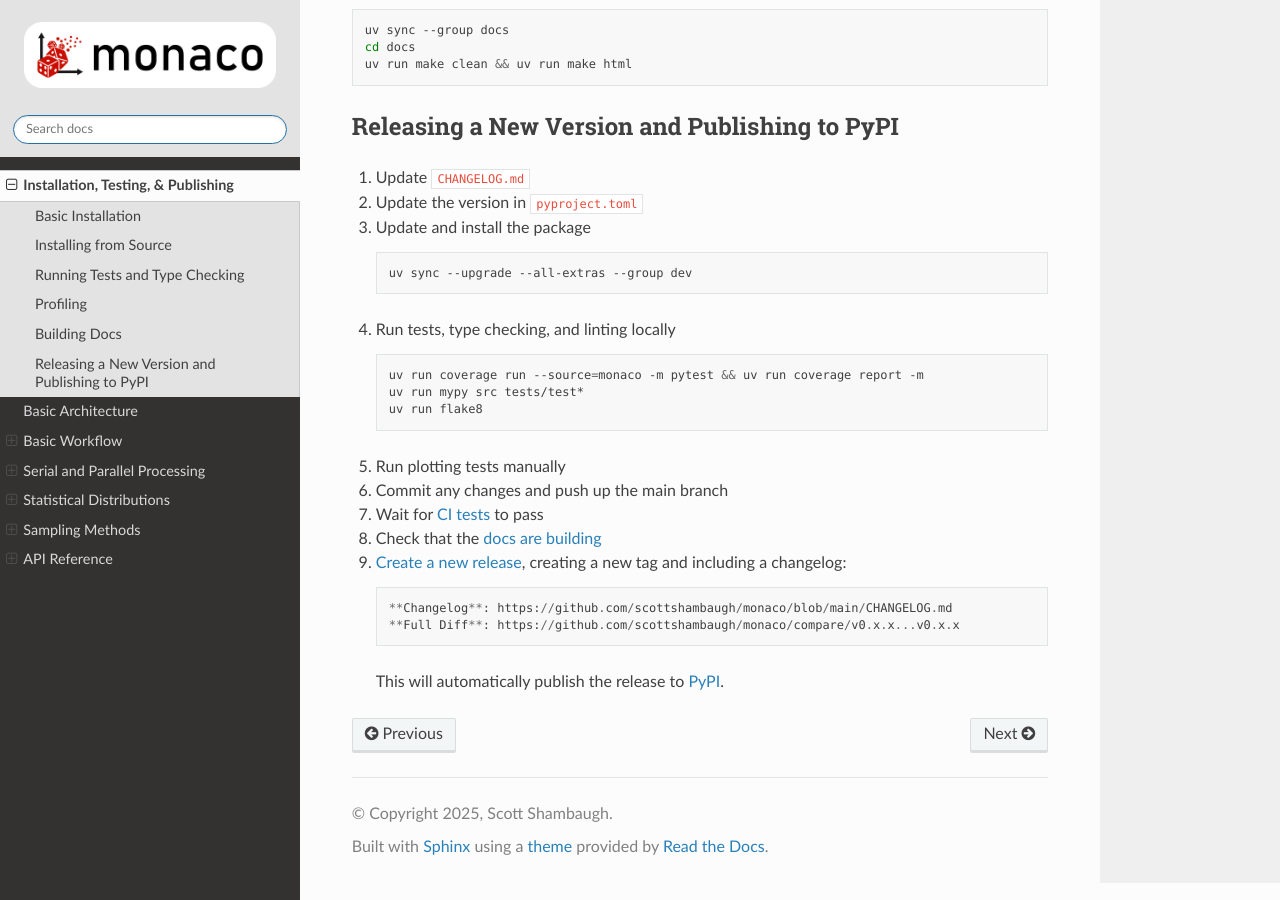
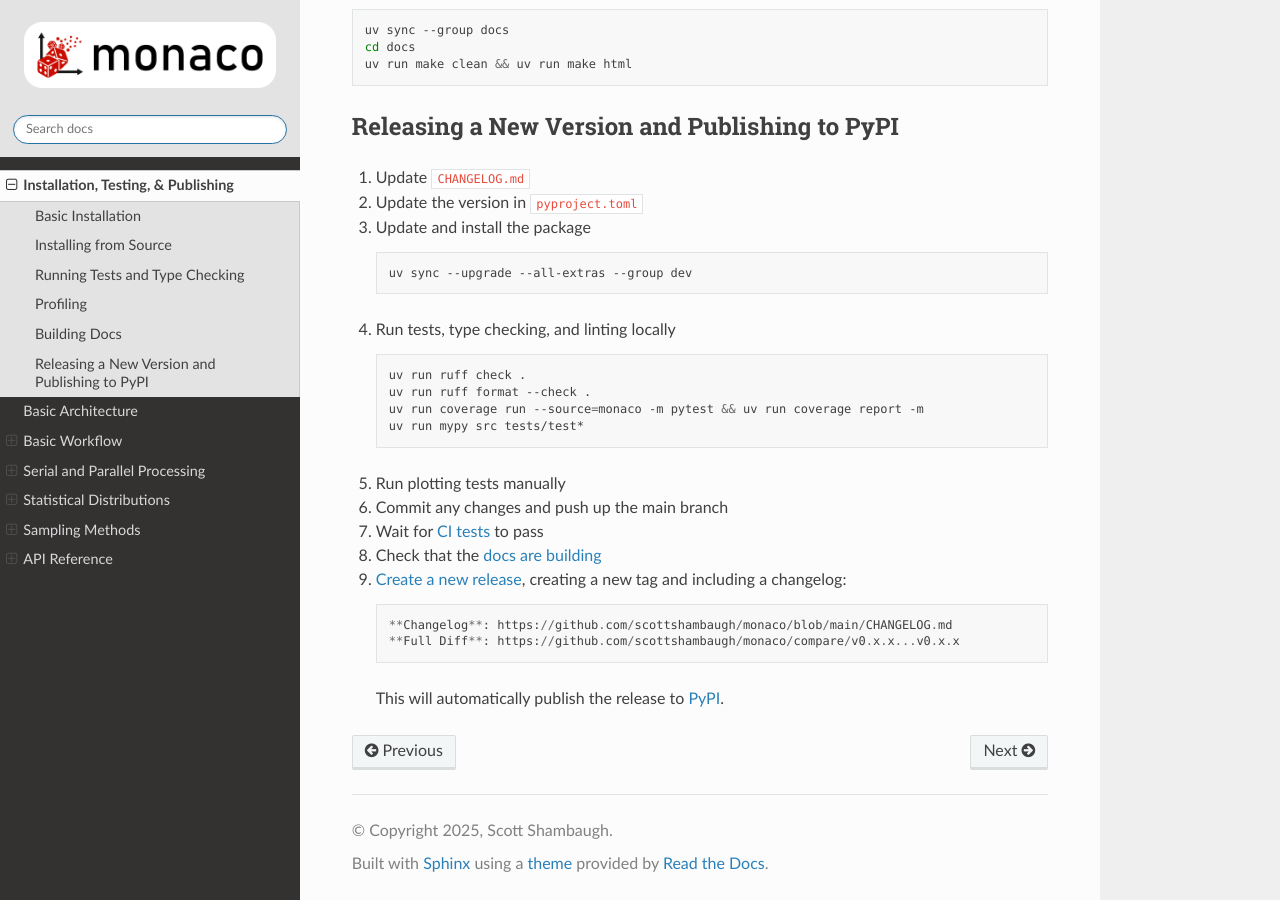
Before and after one commit to scottshambaugh/monaco, a Sphinx documentation site: the page built from docs/source/installation.md, in a window 1280 px wide and 900 px high, scrolled down 886 px. Built offline with Sphinx 7.4.7 and the Read the Docs theme 3.1.0, drawn with Linux system fonts in a browser that asks for light colours.

Commit message:
Update docs

````diff
--- a/docs/source/installation.md
+++ b/docs/source/installation.md
@@ -48,9 +48,10 @@ uv run make clean && uv run make html
     ```
 4) Run tests, type checking, and linting locally
     ```bash
+    uv run ruff check .
+    uv run ruff format --check .
     uv run coverage run --source=monaco -m pytest && uv run coverage report -m
     uv run mypy src tests/test*
-    uv run flake8
     ```
 5) Run plotting tests manually
 6) Commit any changes and push up the main branch
--- a/src/monaco/__init__.py
+++ b/src/monaco/__init__.py
@@ -1,4 +1,4 @@
-# flake8: noqa
+# ruff: noqa
 from importlib import metadata
 
 __version__ = metadata.version(__name__)
````
